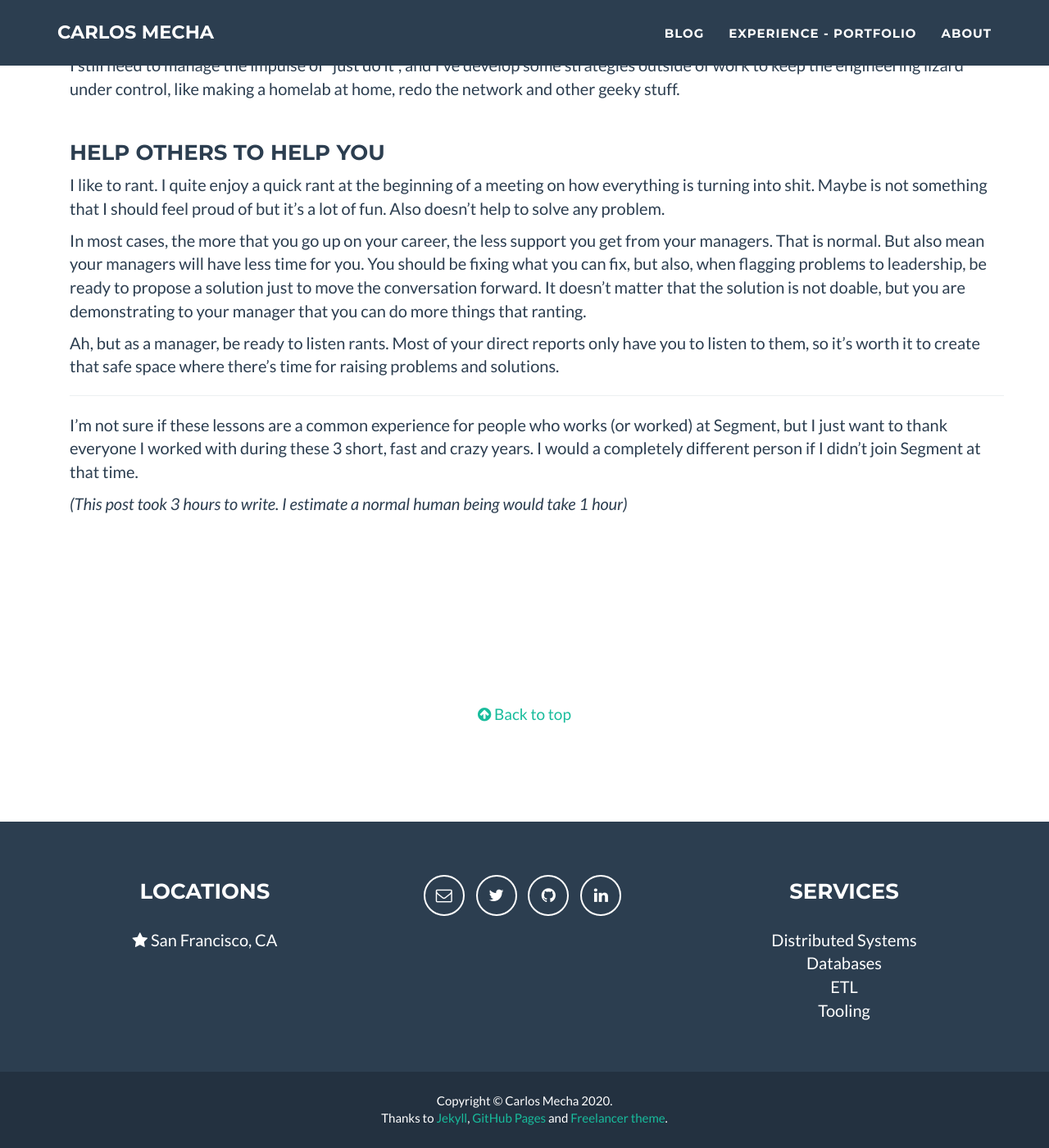
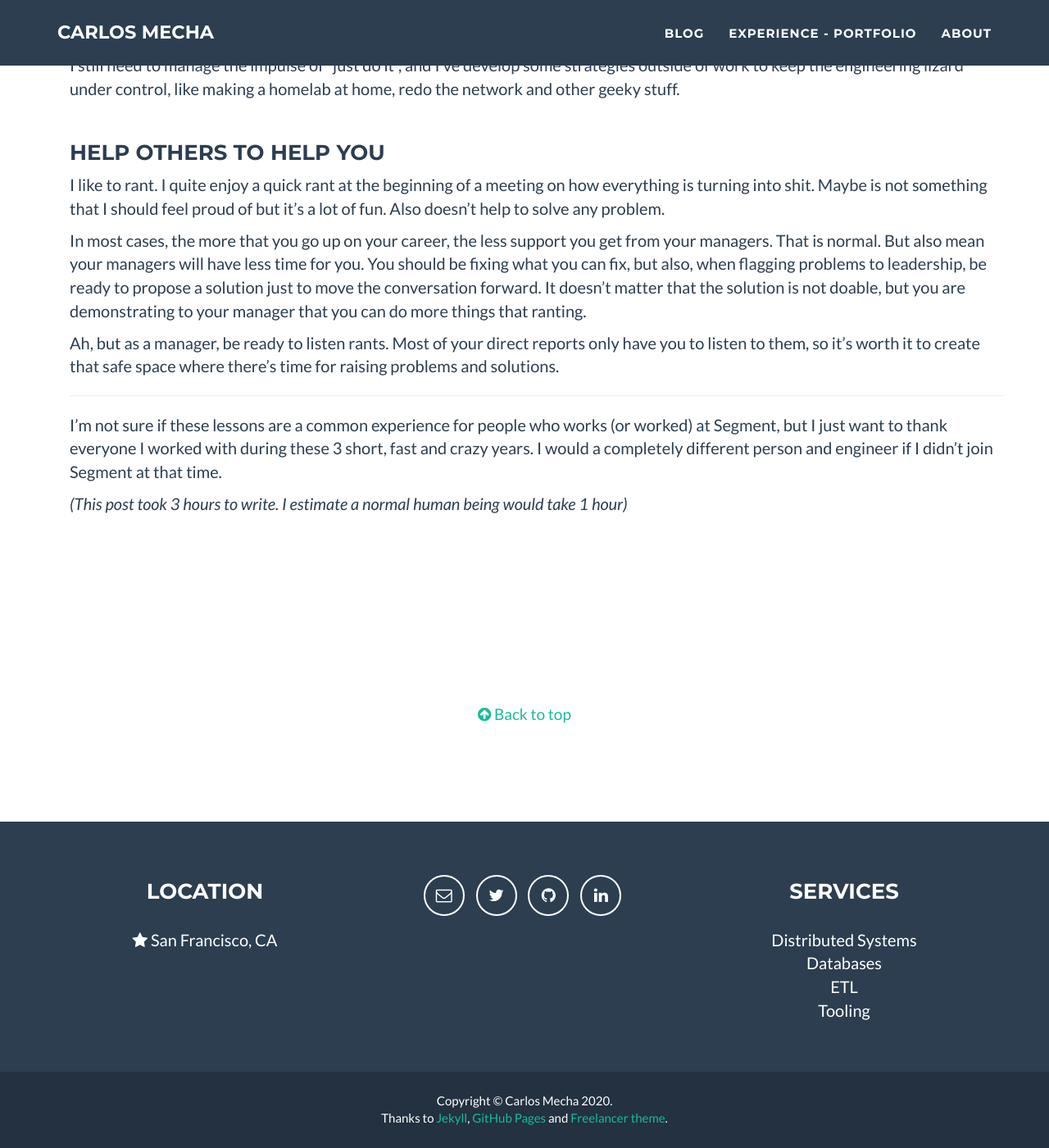
Before and after one commit to CarlosMecha/carlosmecha.github.com, a Jekyll site: the page built from _posts/2020-10-20-segment-acquisition.markdown, in a window 1280 px wide and 1400 px high, scrolled down 2354 px. Shown: the whole window at 82% size. Built offline with Jekyll 4.4.1, drawn with Linux system fonts in a browser that asks for light colours.

Commit message:
Last update

```diff
--- a/_includes/footer.html
+++ b/_includes/footer.html
@@ -4,7 +4,7 @@
             <div class="container">
                 <div class="row">
                     <div class="footer-col col-md-4">
-                        <h3>Locations</h3>
+                        <h3>Location</h3>
                         <ul>
                             {% for address in site.address %}
                                 <li>{{ address }}</li>
--- a/_posts/2020-10-20-segment-acquisition.markdown
+++ b/_posts/2020-10-20-segment-acquisition.markdown
@@ -124,7 +124,7 @@ solutions.
 
 I'm not sure if these lessons are a common experience for people who works (or worked) at Segment,
 but I just want to thank everyone I worked with during these 3 short, fast and crazy years. I
-would a completely different person if I didn't join Segment at that time.
+would a completely different person and engineer if I didn't join Segment at that time.
 
 
 _(This post took 3 hours to write. I estimate a normal human being would take 1 hour)_
```
